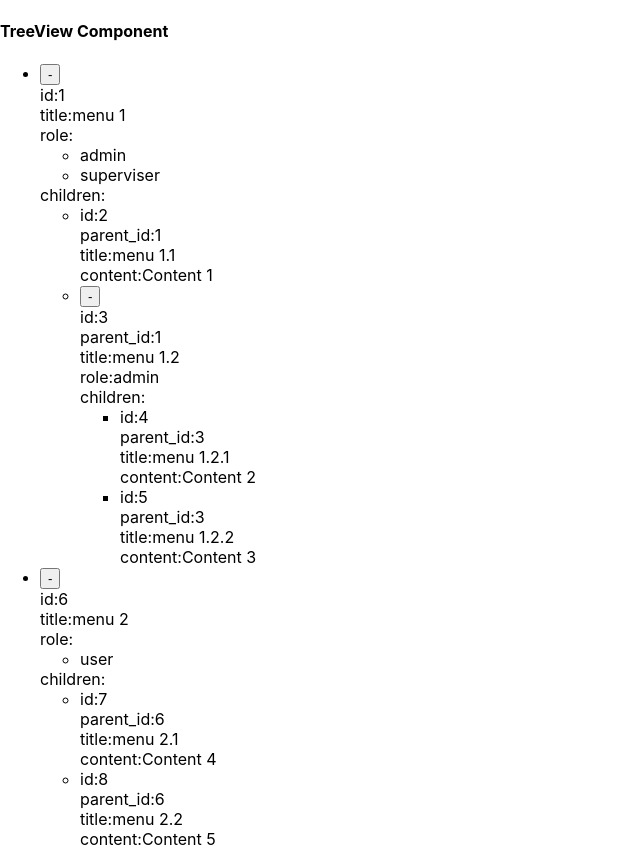
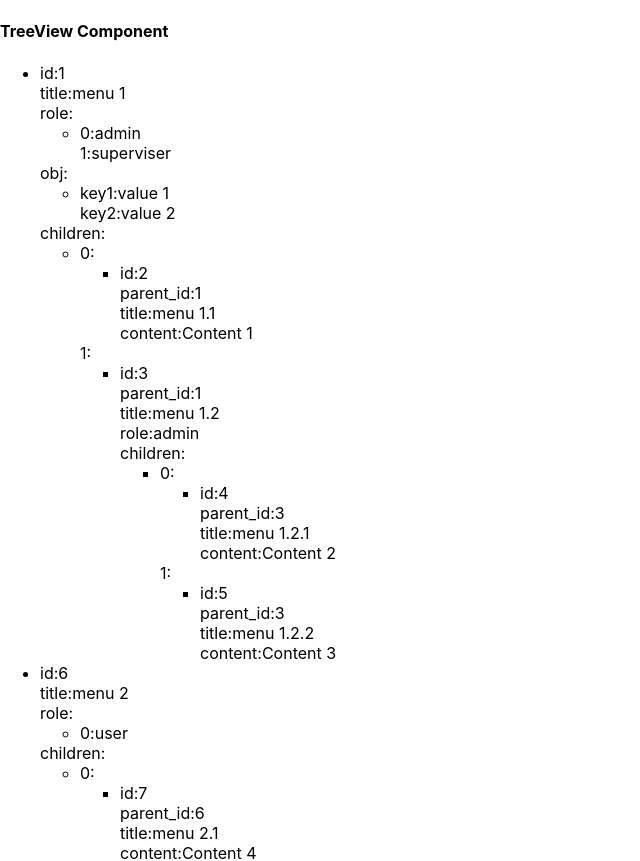
Before and after one commit to rajeshpillai/json-editor-ui, a React (Create React App) app: page / in a window 1280 px wide. Shown: the top 861 px of the page, without its empty margins (0-640 px from the left). Built offline with nearby package versions, Linux system fonts and the light colour scheme.

Commit message:
Full tree render: success

```diff
--- a/src/App.js
+++ b/src/App.js
@@ -5,11 +5,38 @@ import Tree from './components/tree';
 
 console.clear();
 
+let menu_data2 = {
+  "browserslist": {
+    "production": [
+      ">0.2%",
+      "not dead",
+      "not op_mini all"
+    ],
+    "development": [
+      "last 1 chrome version",
+      "last 1 firefox version",
+      "last 1 safari version"
+    ],
+    "uat": {
+      "env1": "val1",
+      "env2": {
+        "client": "abc",
+        "org": "secret"
+      }
+    }
+  }
+};
+
+
 let menu_data = [
   {
     id: "1",
     title: "menu 1",
     role: ["admin","superviser"],
+    obj: {
+      key1: "value 1",
+      key2: "value 2",
+    },
     children :[
       { id: "2", parent_id: "1", title: "menu 1.1", content: "Content 1"},
       {
--- a/src/components/tree.js
+++ b/src/components/tree.js
@@ -16,29 +16,13 @@ export default function Tree({data=[], isChild = false, onLoadContent}) {
 
     setState(us);
 
-    console.log(us);
 
-    // if parent_id is not undefined, means leaf/content node is clicked
-    if (d.parent_id !== undefined) {
-      // You can customize the logic like load content lazily etc.
-      onLoadContent(d.content)
-    }
   }
 
+  const re = function (d) {
     return (
-    <ul>
-     {
-        data.map(d => {
-          let expanded = d.children && !state.includes(d.id);
-
-
-          console.log("d: ", d);
-          console.log("isObject: ", isObject(d));
-
-          return (
-            <li onClick={(e) => handleToggle(e, d)}
+      <li className="node-item" onClick={(e) => handleToggle(e, d)}
           key={d.id}>
-              {d.children && <button>{expanded ? "-" : "+"}</button>}
           { isObject(d) &&
             Object.keys(d).map(v => {
                 return (
@@ -46,12 +30,11 @@ export default function Tree({data=[], isChild = false, onLoadContent}) {
                      <span>{v}</span>:
                     <span>
                     {
-                          isArray(d[v])
-                          ? <Tree
-                              data={d[v]}
-                              isChild={true}
-                              onLoadContent={onLoadContent} />
-                          : d[v].toString()
+                      (isArray(d[v]) || isObject(d[v]))
+                      ? <ul>{re(d[v])}</ul>
+                      : (
+                        <span>{d[v]}</span>
+                      )
                     }
                     </span>
                   </div>
@@ -65,7 +48,25 @@ export default function Tree({data=[], isChild = false, onLoadContent}) {
 
         </li>
     )
+  }
+
+  return (
+    <ul>
+     {
+        isArray(data) && data.map(d => {
+          return re(d);
         })
+     }
+
+     {
+        isObject(data) && Object.keys(data).map(d => {
+
+          console.log("d: ", d);
+          console.log("isObject: ", isObject(d));
+
+          return <><li>{d}<ul>{re(data[d])}</ul></li></>;
+        })
+
      }
    </ul>
   )
```
Lines whose indentation alone changed are shown as unchanged.
